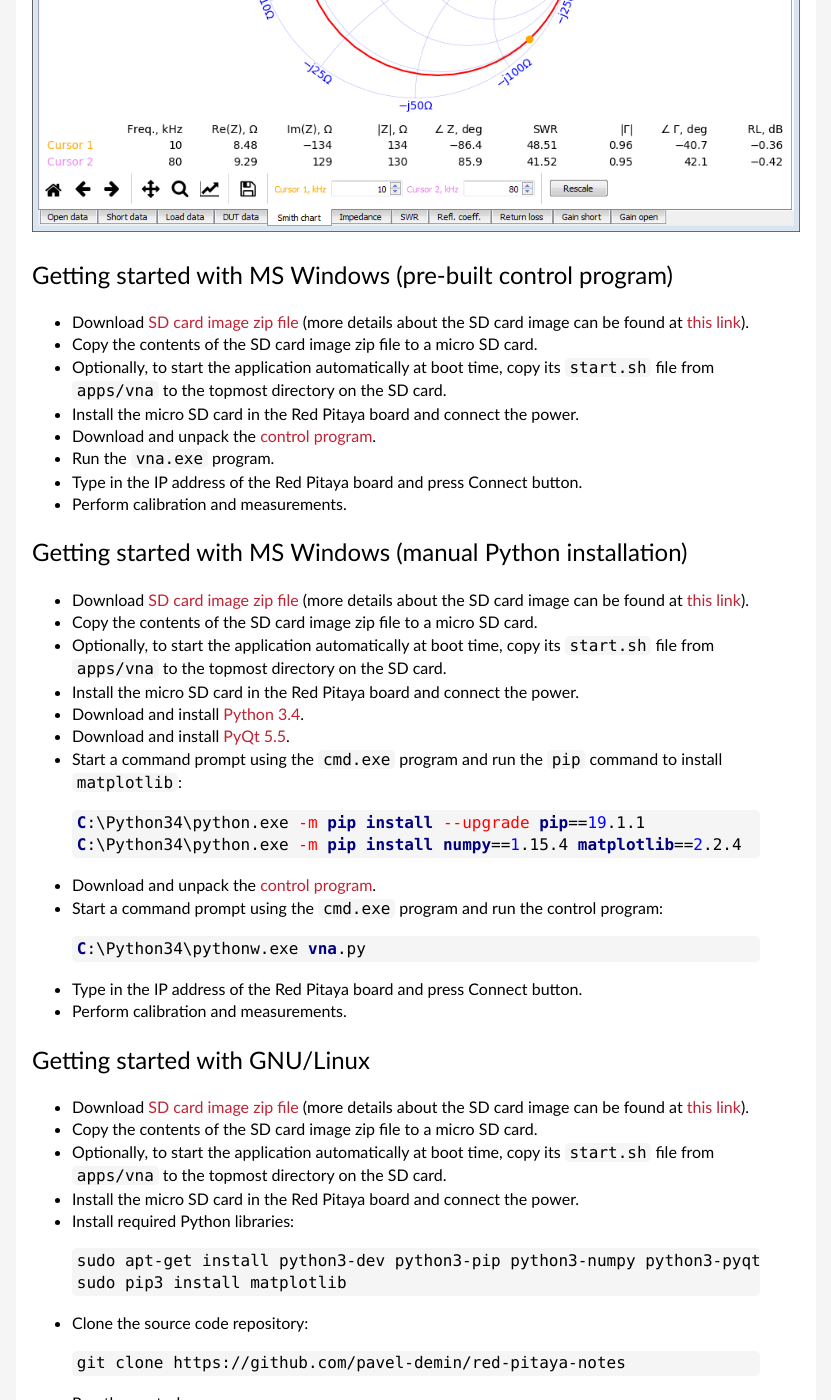
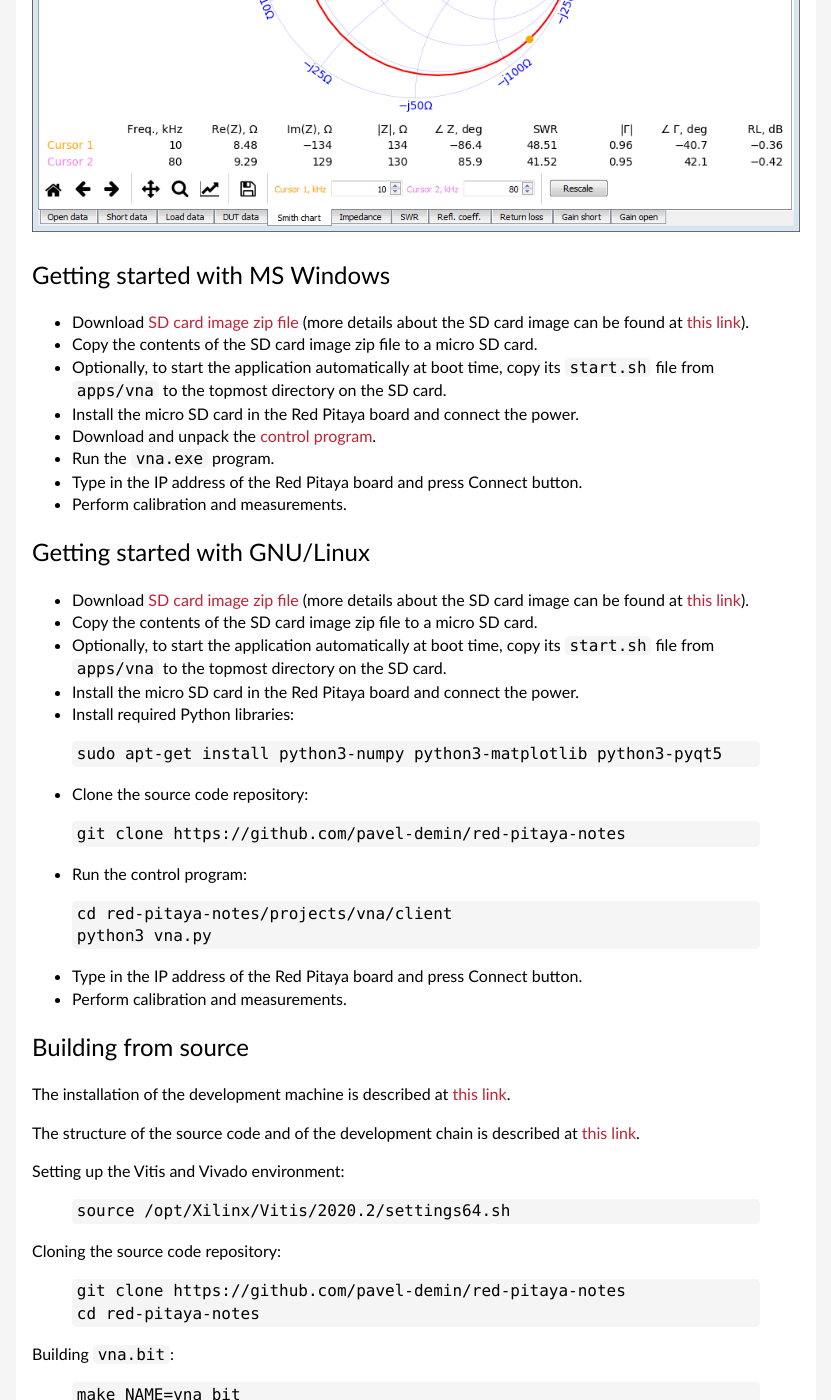
Before and after one commit to pavel-demin/red-pitaya-notes, a Jekyll site: the page built from vna.md, in a window 1280 px wide and 1400 px high, scrolled down 1323 px. Shown: the whole window, without its empty margins (224-1055 px from the left). Built offline with Jekyll 4.4.1, drawn with Linux system fonts in a browser that asks for light colours.

Commit message:
update Python installation instructions

```diff
--- a/vna.md
+++ b/vna.md
@@ -35,7 +35,7 @@ The [projects/vna/client](https://github.com/pavel-demin/red-pitaya-notes/tree/m
 
 ![vna client]({{ "/img/vna-client.png" | prepend: site.baseurl }})
 
-Getting started with MS Windows (pre-built control program)
+Getting started with MS Windows
 -----
 
  - Download [SD card image zip file]({{ site.release-image }}) (more details about the SD card image can be found at [this link]({{ "/alpine/" | prepend: site.baseurl }})).
@@ -44,28 +44,6 @@ Getting started with MS Windows (pre-built control program)
  - Install the micro SD card in the Red Pitaya board and connect the power.
  - Download and unpack the [control program](https://github.com/pavel-demin/red-pitaya-notes/releases/download/20210423/vna-win32-20210423.zip).
  - Run the `vna.exe` program.
- - Type in the IP address of the Red Pitaya board and press Connect button.
- - Perform calibration and measurements.
-
-Getting started with MS Windows (manual Python installation)
------
-
- - Download [SD card image zip file]({{ site.release-image }}) (more details about the SD card image can be found at [this link]({{ "/alpine/" | prepend: site.baseurl }})).
- - Copy the contents of the SD card image zip file to a micro SD card.
- - Optionally, to start the application automatically at boot time, copy its `start.sh` file from `apps/vna` to the topmost directory on the SD card.
- - Install the micro SD card in the Red Pitaya board and connect the power.
- - Download and install [Python 3.4](https://www.python.org/ftp/python/3.4.4/python-3.4.4.msi).
- - Download and install [PyQt 5.5](https://sourceforge.net/projects/pyqt/files/PyQt5/PyQt-5.5.1/PyQt5-5.5.1-gpl-Py3.4-Qt5.5.1-x32.exe/download).
- - Start a command prompt using the `cmd.exe` program and run the `pip` command to install `matplotlib`:
-{% highlight winbatch %}
-C:\Python34\python.exe -m pip install --upgrade pip==19.1.1
-C:\Python34\python.exe -m pip install numpy==1.15.4 matplotlib==2.2.4
-{% endhighlight %}
- - Download and unpack the [control program](https://github.com/pavel-demin/red-pitaya-notes/releases/download/20210423/vna-python3-20210423.zip).
- - Start a command prompt using the `cmd.exe` program and run the control program:
-{% highlight winbatch %}
-C:\Python34\pythonw.exe vna.py
-{% endhighlight %}
  - Type in the IP address of the Red Pitaya board and press Connect button.
  - Perform calibration and measurements.
 
@@ -78,8 +56,7 @@ Getting started with GNU/Linux
  - Install the micro SD card in the Red Pitaya board and connect the power.
  - Install required Python libraries:
 {% highlight bash %}
-sudo apt-get install python3-dev python3-pip python3-numpy python3-pyqt5 libfreetype6-dev
-sudo pip3 install matplotlib
+sudo apt-get install python3-numpy python3-matplotlib python3-pyqt5
 {% endhighlight %}
  - Clone the source code repository:
 {% highlight bash %}
```
Also changed, not shown: pulsed-nmr-122-88.md (+1 -2 lines), pulsed-nmr.md (+1 -2 lines), scanner.md (+1 -24 lines), vna-122-88.md (+2 -25 lines).
